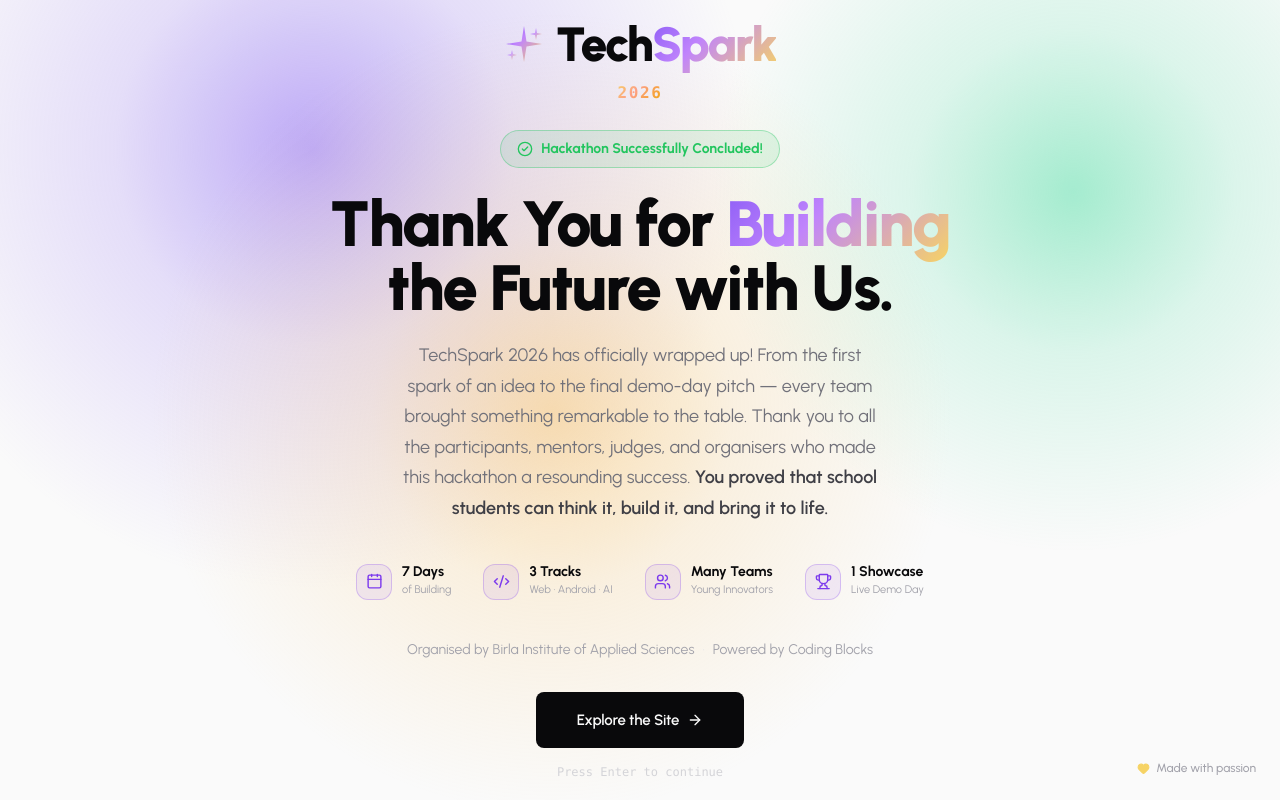
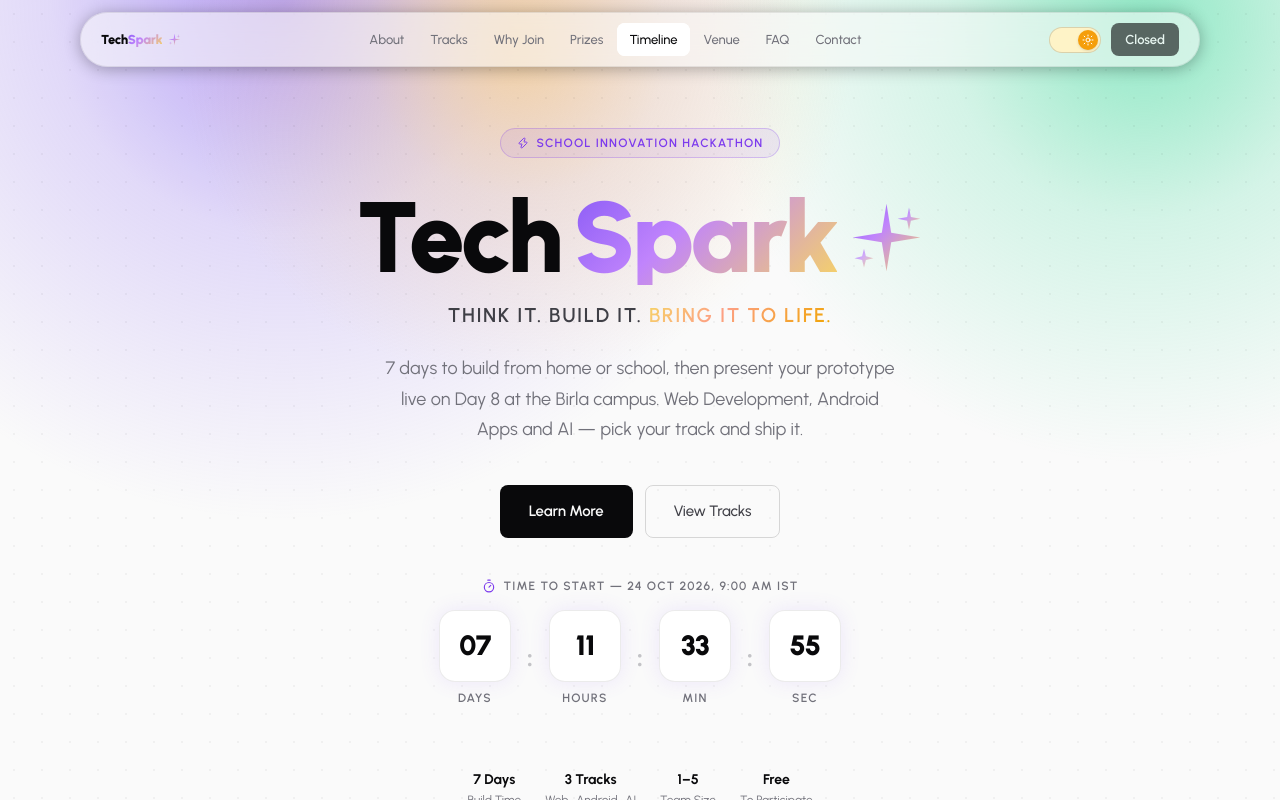
Before and after one commit to Jayendra25/school-hackathon, a Next.js app: page / in a window 1280 px wide. Shown: the top 800 px of the page. Built offline with nearby package versions, Linux system fonts and the light colour scheme.

Commit message:
Major website update

```diff
--- a/src/app/page.tsx
+++ b/src/app/page.tsx
@@ -7,7 +7,6 @@
 // Dynamic imports for code splitting & smooth performance
 const DynamicGradient      = dynamic(() => import("@/components/DynamicGradient"),                    { ssr: false });
 const LoadingScreen        = dynamic(() => import("@/components/LoadingScreen"),                      { ssr: false });
-const HackathonWrapUp      = dynamic(() => import("@/components/HackathonWrapUp"),                    { ssr: false });
 const Navbar               = dynamic(() => import("@/components/Navbar"),                             { ssr: false });
 const HeroSection          = dynamic(() => import("@/components/sections/HeroSection"),               { ssr: false });
 const AboutSection         = dynamic(() => import("@/components/sections/AboutSection"),              { ssr: false });
@@ -26,7 +25,6 @@
 export default function Home() {
   const [loaded, setLoaded] = useState(false);
   const [visible, setVisible] = useState(false);
-  const [wrapUpDismissed, setWrapUpDismissed] = useState(false);
 
   useEffect(() => {
     const onScroll = () => setVisible(window.scrollY > 300);
@@ -38,11 +36,6 @@
     <ThemeProvider>
       {/* Animated gradient orbs — fixed, behind everything */}
       <DynamicGradient />
-
-      {/* Hackathon wrap-up / thank-you screen — shows first on launch */}
-      {!wrapUpDismissed && (
-        <HackathonWrapUp onEnter={() => setWrapUpDismissed(true)} />
-      )}
 
       {/* Sleek Minimal Loading Screen */}
       {!loaded && <LoadingScreen onComplete={() => setLoaded(true)} />}
```
